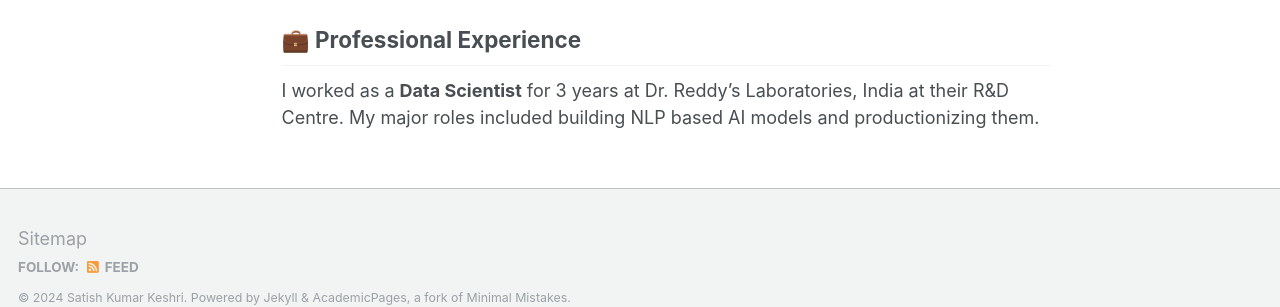
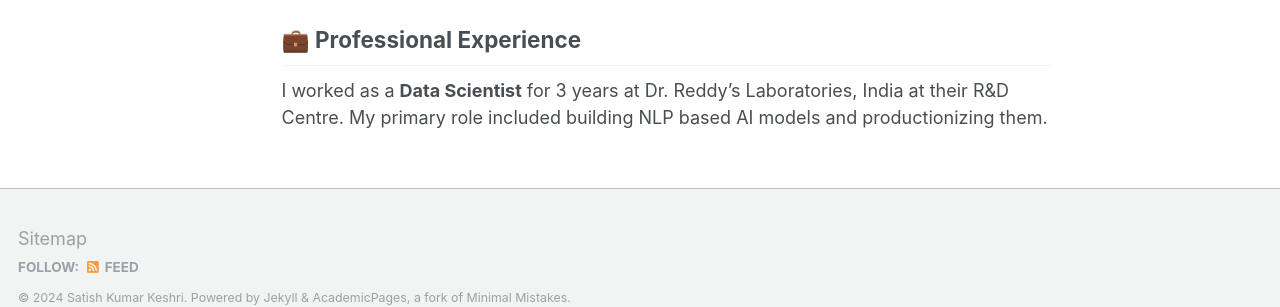
Before and after one commit to SatishKeshri/satishkeshri.github.io, a Jekyll site: the page built from _pages/about.md, in a window 1280 px wide and 1200 px high. Shown: the part 857-1164 px from the top of the window. Built offline with Jekyll 4.4.1, drawn with Linux system fonts in a browser that asks for light colours.

Commit message:
updated about

```diff
--- a/_pages/about.md
+++ b/_pages/about.md
@@ -27,4 +27,4 @@ redirect_from:
 I have experience with independent research. My recent work on Continual Learning for Federated Setup has been submitted to NeurIps, 2024. In this work I formulate a new training method for continual setups to have provable convergence gurantess in a non-convex setting.
 
 ## 💼 Professional Experience
-I worked as a **Data Scientist** for 3 years at Dr. Reddy's Laboratories, India at their R&D Centre. My major roles included building NLP based AI models and productionizing them.
+I worked as a **Data Scientist** for 3 years at Dr. Reddy's Laboratories, India at their R&D Centre. My primary role included building NLP based AI models and productionizing them.
```
